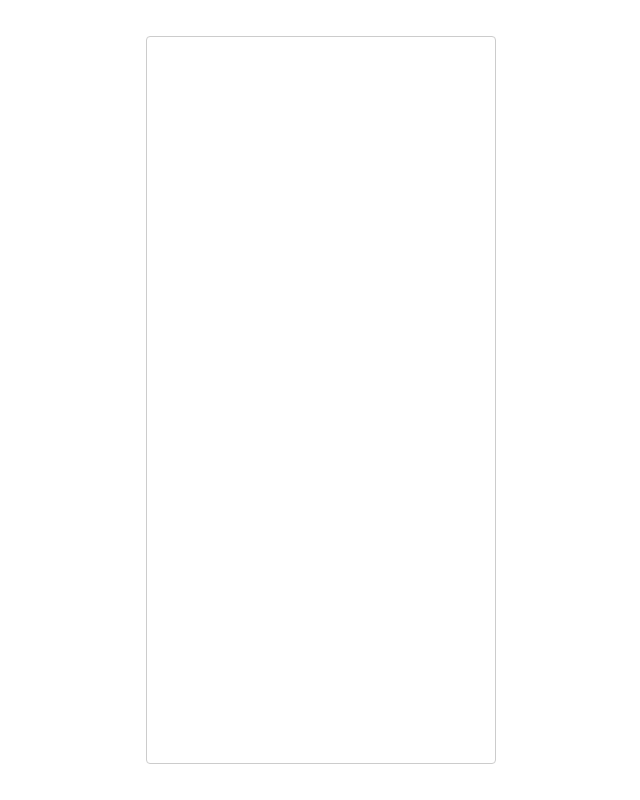
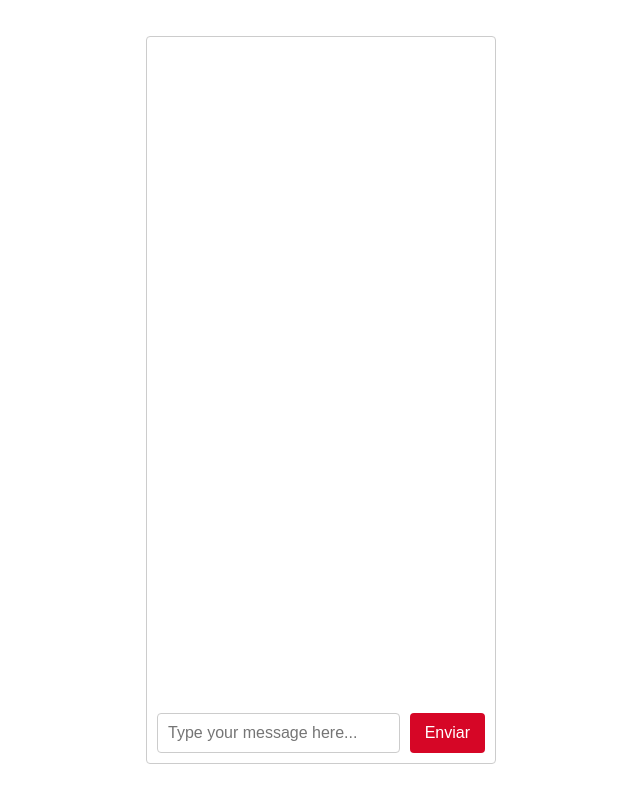
Before and after one commit to Luis3c4/websockets, a website: page client/index.html in a window 1280 px wide. Shown: the whole page, without its empty margins (319-959 px from the left). Drawn offline with Linux system fonts and the light colour scheme.

Commit message:
comunicacion con websocket

```diff
--- a/client/index.html
+++ b/client/index.html
@@ -4,11 +4,21 @@
     <meta charset="UTF-8">
     <meta name="viewport" content="width=device-width, initial-scale=1.0">
     <title>mi chat</title>
+    <script type="module">
+        import { io } from 'https://cdn.socket.io/4.8.1/socket.io.esm.min.js';
+        const socket = io();
+
+    </script>
     <style>
         *,
         *::before,
         *::after {
             box-sizing: border-box;
+        }
+        :root {
+            font-size: 16px;
+            line-height: 1.5;
+            color-scheme: light dark;
         }
         body{
             margin: 0;
@@ -29,12 +39,42 @@
             overflow: hidden;
             position: relative;
         }
+        #form {
+            display: flex;
+            position: absolute;
+            bottom: 0;
+            width: 100%;
+            padding: 10px;
+            box-shadow: 0 -2px 5px rgb(255, 255, 255);
+        }
+        #input {
+            flex: 1;
+            padding: 10px;
+            border: 1px solid #ccc;
+            border-radius: 4px;
+            font-size: 16px;
+        }
+        #input:focus {
+            outline: none;
+            border-color: #d60626;
+        }
+        #form button {
+            padding: 10px 15px;
+            margin-left: 10px;
+            background-color: #d60626;
+            color: white;
+            border: none;
+            border-radius: 4px;
+            cursor: pointer;
+            font-size: 16px;
+        }
     </style>
 </head>
 <body>
     <section id="chat">
-        <form action="">
-
+        <form action="" id="form">
+            <input type="text" name="message" id="input" placeholder="Type your message here..." autocomplete="off">
+            <button type="submit">Enviar</button>
         </form>
     </section>
 </body>
--- a/package.json
+++ b/package.json
@@ -13,6 +13,8 @@
   "license": "ISC",
   "dependencies": {
     "express": "^5.1.0",
-    "morgan": "^1.10.0"
+    "morgan": "^1.10.0",
+    "sistemasdistribuidos": "file:",
+    "socket.io": "^4.8.1"
   }
 }
```
Also changed, not shown: server/index.js (+25 -5 lines), 1 other file.
